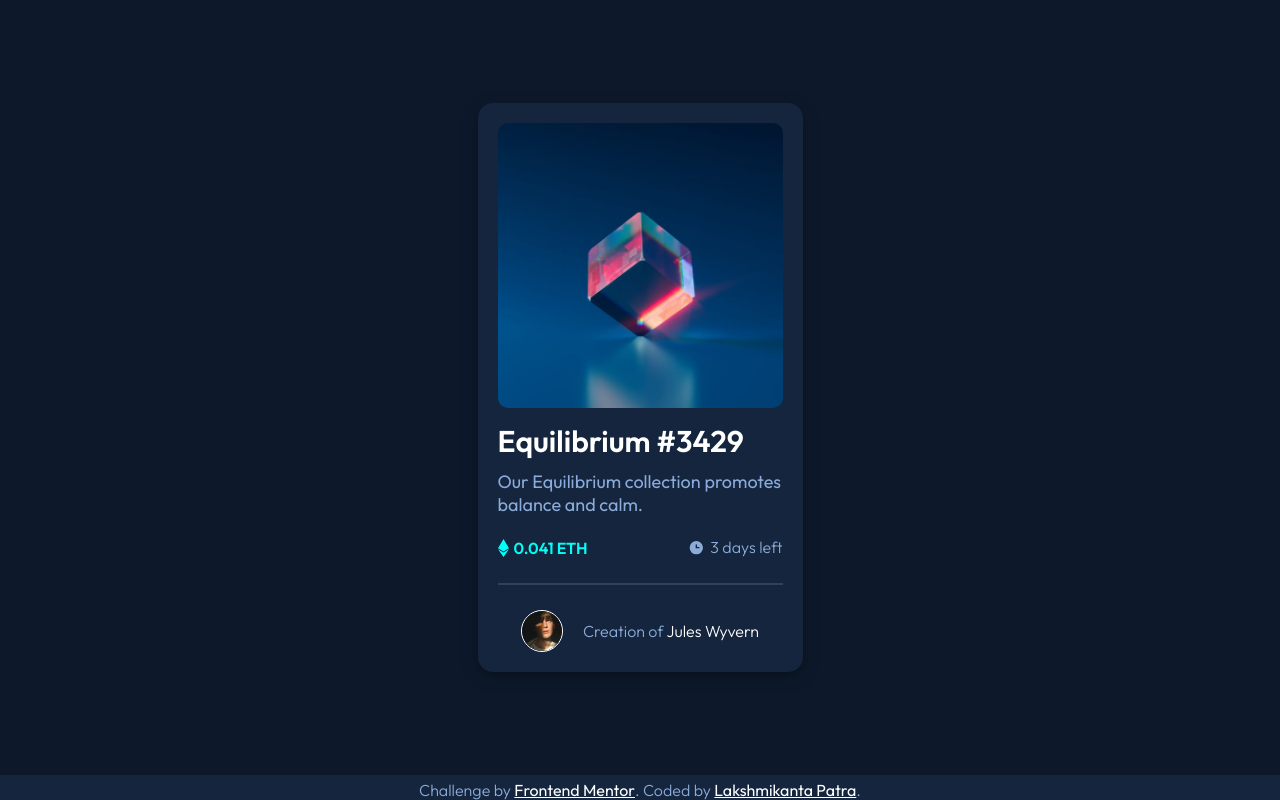
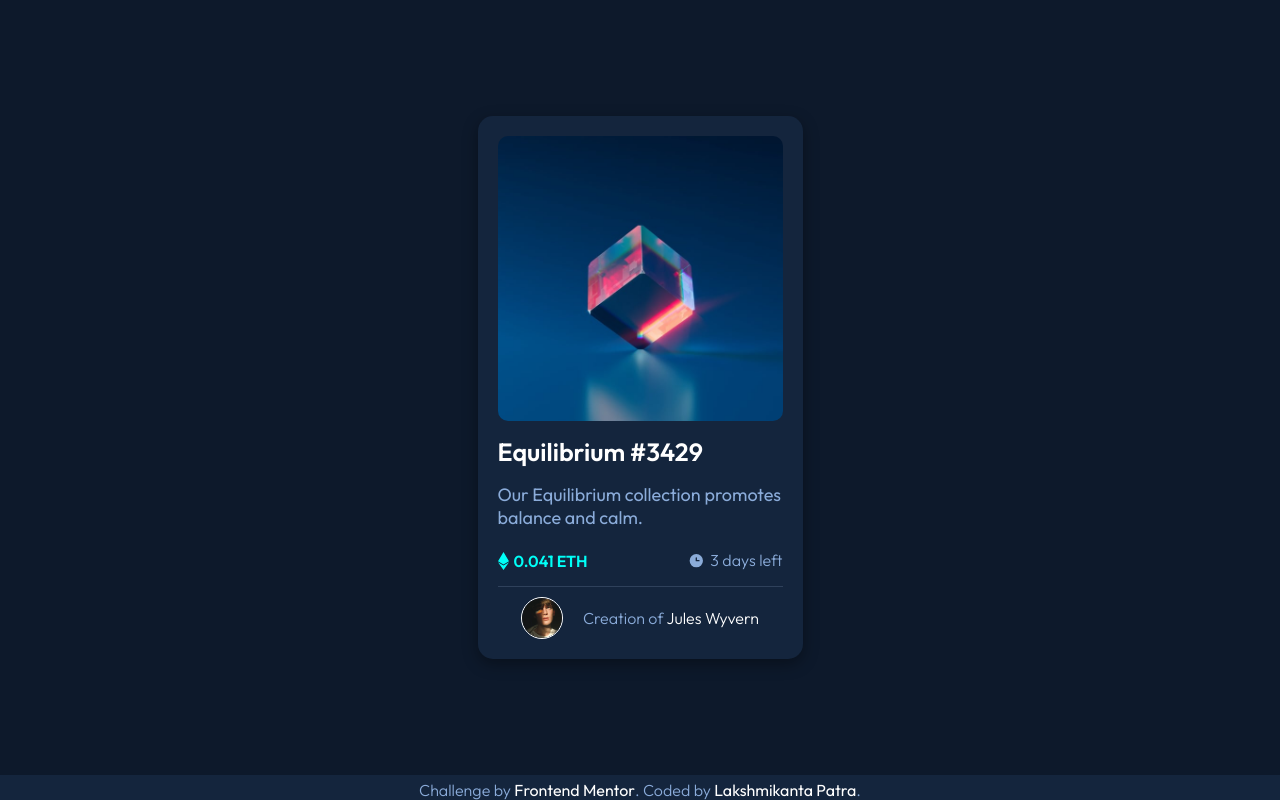
Before and after one commit to Lakshmikanta0013/NFT-preview-card-component, a plain HTML site: page index.html in a window 1280 px wide. Drawn offline with Linux system fonts and the light colour scheme.

Commit message:
change some code for better 'aria'

```diff
--- a/index.html
+++ b/index.html
@@ -13,33 +13,32 @@
 </head>
 
 <body>
-  <div class="container">
-    <div class="image">
-      <img src="./images/image-equilibrium.jpg" alt="image-equilibrium">
+  <main class="container">
+    <figure class="image">
+      <img src="./images/image-equilibrium.jpg" alt="image-equilibrium" title="image-equilibrium">
       <div class="overlay">
-        <img src="./images/icon-view.svg" alt="">
+        <a href="" aria-hidden="true" aria-label="view equilibrium"><img src="./images/icon-view.svg" alt=""></a>
       </div>
-    </div>
-    <div class="content">
-      <h1>Equilibrium #3429</h1>
+    </figure>
+    <container class="content">
+      <a class="heading" href="#" target="_blank" rel="noopener noreferrer">Equilibrium #3429</a>
       <p>Our Equilibrium collection promotes balance and calm.</p>
-    </div>
-    <div class="price">
+    </container>
+    <div class="price" aria-label="price">
       <ul>
         <li>0.041 ETH</li>
         <li>3 days left</li>
       </ul>
     </div>
-    <hr>
-    <div class="author">
-      <img src="./images/image-avatar.png" alt="author picture">
-      <p>Creation of <span class="authorName">Jules Wyvern</span></p>
+    <div class="author" aria-label="author">
+      <img src="./images/image-avatar.png" alt="Jules Wyvern">
+      <p>Creation of <a href="#" class="authorName">Jules Wyvern</a></p>
     </div>
-  </div>
-  <div class="attribution">
+  </main>
+  <footer class="attribution">
     Challenge by <a href="https://www.frontendmentor.io?ref=challenge" target="_blank">Frontend Mentor</a>.
     Coded by <a href="https://www.lakshmikanta0013.github.io">Lakshmikanta Patra</a>.
-  </div>
+  </footer>
 </body>
 
 </html>
--- a/style.css
+++ b/style.css
@@ -11,7 +11,7 @@
 
     font-size: 62.5%;
     --fs-primary: 1.8rem;
-    --fs-heading: 3rem;
+    --fs-heading: 2.5rem;
     --fs-credit: 1.6rem;
     --fw-regular: 400;
     --fw-bold: 600;
@@ -25,6 +25,8 @@
     padding: 0;
     margin: 0;
     box-sizing: border-box;
+    text-decoration: none;
+    list-style: none;
 }
 
 body {
@@ -68,9 +70,10 @@ ul li {
     position: relative;
 }
 
-.image >img {
+.image img {
     width: 100%;
     height: auto;
+    display: block;
     border-radius: 1rem;
 }
 
@@ -88,21 +91,25 @@ ul li {
     display: unset;
     cursor: pointer;
 }
-.overlay img{
+
+.overlay a img{
+    width: 6.4rem;
+    height: auto;
     position: absolute;
     top: 50%;
     left: 50%;
     transform: translate(-50%, -50%);
 }
 
-.content h1 {
+.content .heading {
     font-size: var(--fs-heading);
     font-weight: var(--fw-bold);
     color: var(--clr-white);
-    padding: 1rem 0;
+    display: block;
+    padding: 1.5rem 0;
 }
 
-.content h1:hover {
+.content .heading:hover {
     color: var(--clr-hover);
     cursor: pointer;
 }
@@ -112,7 +119,9 @@ ul li {
     font-weight: var(--fw-regular);
     padding-bottom: 2rem;
 }
-
+.price{
+    padding-bottom: 1.5rem;
+}
 .price ul {
     padding: 0;
     display: flex;
@@ -149,6 +158,8 @@ ul li {
     display: inline-flex;
     justify-content: center;
     align-items: center;
+    padding-top: 1rem;
+    border-top: 1px solid var(--clr-line);
 }
 
 .author img {
```
